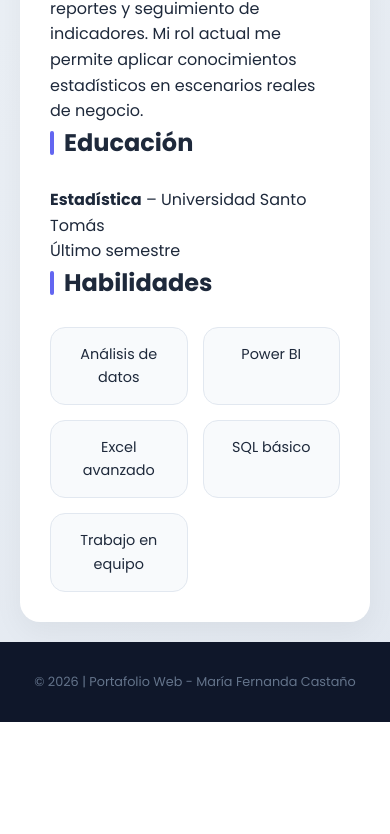
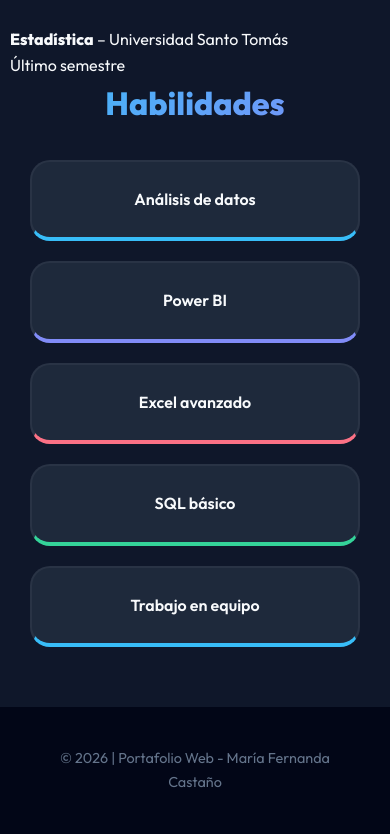
Before and after one commit to Mar23636/Mar23636.github.io, a plain HTML site: page index.html in a window 390 px wide. Shown: the part 917-1751 px from the top of the page. Before the commit the page ends 1639 px from the top, so only its background shows below. Drawn offline with Linux system fonts and the light colour scheme.

Commit message:
Update style.css
Mejorar sección de Habilidades y diseño responsive @Mar23636

```diff
--- a/css/style.css
+++ b/css/style.css
@@ -1,15 +1,19 @@
 /* IMPORTACIÓN DE FUENTE MODERNA */
-@import url('https://fonts.googleapis.com/css2?family=Poppins:wght@300;400;600;700&display=swap');
+@import url('https://fonts.googleapis.com/css2?family=Outfit:wght@300;400;600;800&display=swap');
 
-/* RESET Y VARIABLES */
+/* VARIABLES DE COLORES VARIADOS */
 :root {
-    --primary: #6366f1; /* Indigo moderno */
-    --secondary: #4f46e5;
-    --dark: #1e293b;
-    --light: #f8fafc;
-    --glass: rgba(255, 255, 255, 0.8);
+    --bg-main: #0f172a;
+    --card-bg: #1e293b;
+    --text-color: #f8fafc;
+    --accent-1: #38bdf8; /* Celeste */
+    --accent-2: #818cf8; /* Indigo */
+    --accent-3: #fb7185; /* Rosa */
+    --accent-4: #34d399; /* Esmeralda */
+    --gradient: linear-gradient(135deg, #38bdf8, #818cf8);
 }
 
+/* RESET Y ESTILO BASE */
 * {
     margin: 0;
     padding: 0;
@@ -17,159 +21,129 @@
 }
 
 body {
-    font-family: 'Poppins', sans-serif;
-    background: linear-gradient(135deg, #f1f5f9 0%, #e2e8f0 100%);
-    color: var(--dark);
+    font-family: 'Outfit', sans-serif;
+    background-color: var(--bg-main);
+    color: var(--text-color);
     line-height: 1.6;
-    min-height: 100vh;
 }
 
-/* HEADER CON ESTILO PROFESIONAL */
+/* HEADER DINÁMICO */
 header {
-    background: linear-gradient(135deg, #1e293b, #0f172a);
-    color: white;
+    background: var(--gradient);
+    padding: 80px 20px;
     text-align: center;
-    padding: 60px 20px;
-    clip-path: polygon(0 0, 100% 0, 100% 85%, 0 100%); /* Corte diagonal moderno */
+    border-bottom: 5px solid rgba(255, 255, 255, 0.1);
 }
 
 header h1 {
-    font-size: 2.5rem;
-    letter-spacing: -1px;
-    margin-bottom: 10px;
+    font-size: 3rem;
+    font-weight: 800;
+    text-shadow: 2px 2px 10px rgba(0,0,0,0.2);
 }
 
-header p {
-    font-weight: 300;
-    letter-spacing: 1px;
-    text-transform: uppercase;
-    font-size: 0.9rem;
-    color: #94a3b8;
-}
-
-/* NAVEGACIÓN TIPO FLOTANTE */
+/* NAVEGACIÓN STICKY */
 nav {
-    background: var(--glass);
+    background: rgba(15, 23, 42, 0.9);
     backdrop-filter: blur(10px);
     position: sticky;
     top: 0;
     z-index: 100;
-    border-bottom: 1px solid rgba(255, 255, 255, 0.3);
+    padding: 15px 0;
 }
 
 nav ul {
     list-style: none;
     display: flex;
     justify-content: center;
-    padding: 15px 0;
+    gap: 30px;
 }
 
 nav ul li a {
-    color: var(--dark);
+    color: var(--text-color);
     text-decoration: none;
     font-weight: 600;
-    font-size: 0.9rem;
-    margin: 0 15px;
-    transition: 0.3s;
-    position: relative;
-}
-
-nav ul li a::after {
-    content: '';
-    position: absolute;
-    width: 0;
-    height: 2px;
-    bottom: -5px;
-    left: 0;
-    background-color: var(--primary);
     transition: 0.3s;
 }
 
-nav ul li a:hover::after {
-    width: 100%;
+nav ul li a:hover {
+    color: var(--accent-1);
 }
 
-/* CONTENEDOR PRINCIPAL EFECTO TARJETA */
+/* MAIN CONTAINER */
 main {
-    max-width: 900px;
-    margin: -30px auto 40px; /* Sube un poco para entrar en el header */
-    background: white;
-    padding: 50px;
-    border-radius: 20px;
-    box-shadow: 0 10px 30px rgba(0,0,0,0.05);
+    max-width: 1000px;
+    margin: 40px auto;
+    padding: 20px;
 }
 
-/* SECCIONES Y TÍTULOS */
 section h2 {
-    color: var(--dark);
-    font-size: 1.5rem;
-    margin-bottom: 25px;
-    display: flex;
-    align-items: center;
-    gap: 10px;
+    font-size: 2rem;
+    margin-bottom: 30px;
+    text-align: center;
+    background: var(--gradient);
+    -webkit-background-clip: text;
+    -webkit-text-fill-color: transparent;
 }
 
-section h2::before {
-    content: '';
-    width: 4px;
-    height: 24px;
-    background: var(--primary);
-    border-radius: 10px;
-}
-
-/* --- HABILIDADES: TARJETAS CREATIVAS --- */
+/* --- TAREA: TARJETAS DE HABILIDADES CON COLORES VARIADOS --- */
 section ul {
     list-style: none;
     display: grid;
-    grid-template-columns: repeat(auto-fit, minmax(140px, 1fr)); /* Rejilla automática */
-    gap: 15px;
+    grid-template-columns: repeat(auto-fit, minmax(180px, 1fr)); /* Diseño Grid */
+    gap: 20px;
 }
 
 section ul li {
-    background: var(--light);
-    color: var(--dark);
-    padding: 15px;
+    background: var(--card-bg);
+    padding: 25px 15px;
+    border-radius: 20px;
     text-align: center;
-    border-radius: 15px;
-    font-weight: 500;
-    font-size: 0.9rem;
-    border: 1px solid #e2e8f0;
+    font-weight: 600;
+    border: 2px solid rgba(255, 255, 255, 0.05);
     transition: all 0.4s cubic-bezier(0.175, 0.885, 0.32, 1.275);
+    position: relative;
+    overflow: hidden;
 }
 
+/* Efecto de borde de color variado para cada tarjeta */
+section ul li:nth-child(4n+1) { border-bottom: 4px solid var(--accent-1); }
+section ul li:nth-child(4n+2) { border-bottom: 4px solid var(--accent-2); }
+section ul li:nth-child(4n+3) { border-bottom: 4px solid var(--accent-3); }
+section ul li:nth-child(4n+4) { border-bottom: 4px solid var(--accent-4); }
+
 section ul li:hover {
-    background: white;
-    color: var(--primary);
-    border-color: var(--primary);
-    transform: translateY(-5px);
-    box-shadow: 0 10px 20px rgba(99, 102, 241, 0.1);
+    transform: translateY(-10px);
+    background: #2d3748;
+    box-shadow: 0 15px 30px rgba(0,0,0,0.3);
+}
+
+/* --- TAREA: DISEÑO RESPONSIVE (CELULAR) --- */
+@media (max-width: 600px) {
+    header h1 {
+        font-size: 2rem;
+    }
+
+    nav ul {
+        gap: 15px;
+        font-size: 0.8rem;
+    }
+
+    section ul {
+        grid-template-columns: 1fr; /* Una sola columna en móvil */
+        padding: 0 20px;
+    }
+
+    main {
+        padding: 10px;
+    }
 }
 
 /* FOOTER */
 footer {
-    background: #0f172a;
+    text-align: center;
+    padding: 40px;
+    background: #020617;
+    margin-top: 50px;
+    font-size: 0.9rem;
     color: #64748b;
-    text-align: center;
-    padding: 30px;
-    font-size: 0.8rem;
 }
-
-/* --- DISEÑO RESPONSIVE EXTREMO --- */
-@media (max-width: 768px) {
-    header {
-        padding: 80px 20px;
-    }
-
-    main {
-        margin: 20px;
-        padding: 30px;
-    }
-
-    nav ul {
-        gap: 10px;
-    }
-
-    section ul {
-        grid-template-columns: 1fr 1fr; /* Dos columnas en móvil */
-    }
-}
```
